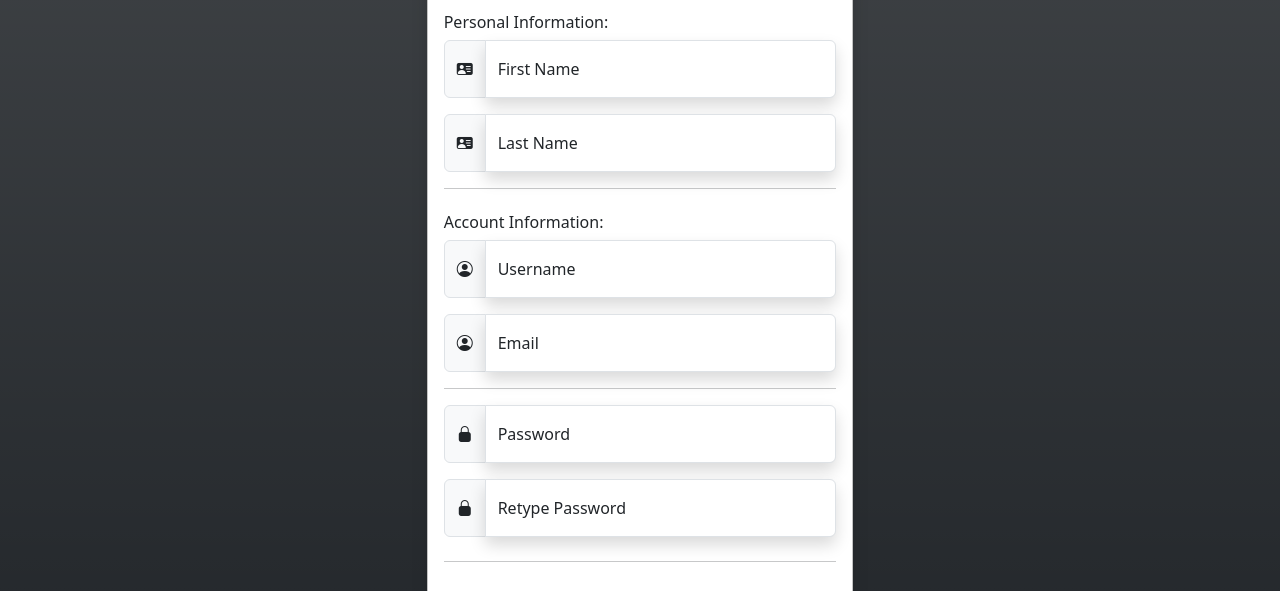
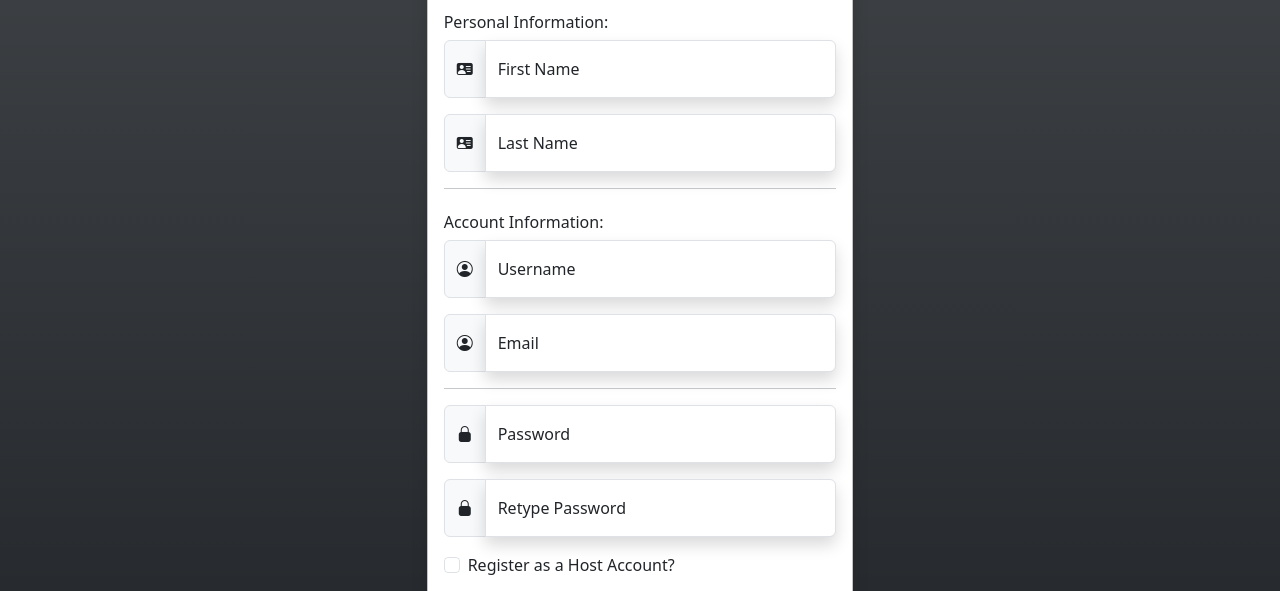
Before and after one commit to bridgeshayes/SDC-Air, a plain HTML site: page frontend/register.html in a window 1280 px wide. Shown: the part 206-797 px from the top of the page. Drawn offline with nearby package versions, Linux system fonts and the light colour scheme; some packages are replaced by stand-ins of ours; a script that the page names is missing.

Commit message:
Added host option button

```diff
--- a/frontend/register.html
+++ b/frontend/register.html
@@ -77,6 +77,11 @@
                             </div>
                         </div>
 
+                        <div class="form-check">
+                            <input class="form-check-input" type="checkbox" id="checkHost" name="CheckHost">
+                            <label class="form-check-label">Register as a Host Account?</label>
+                         </div>
+
                         <hr class="mt-4 mb-4"/>
                         <button id="btnRegister" type="button" class="btn btn-primary bg-gradient col-12 mt-2">Register</button>
                         <div class="d-flex justify-content-center align-items-center mt-2">
```
